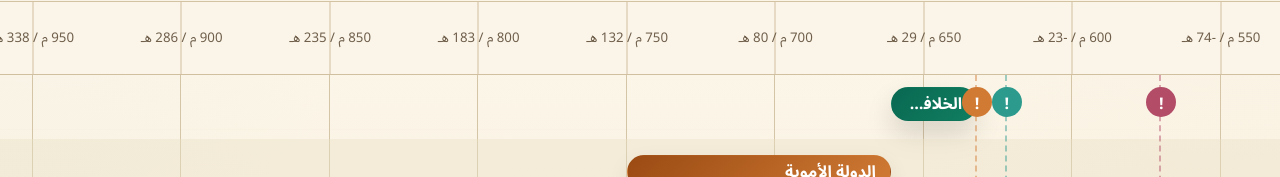
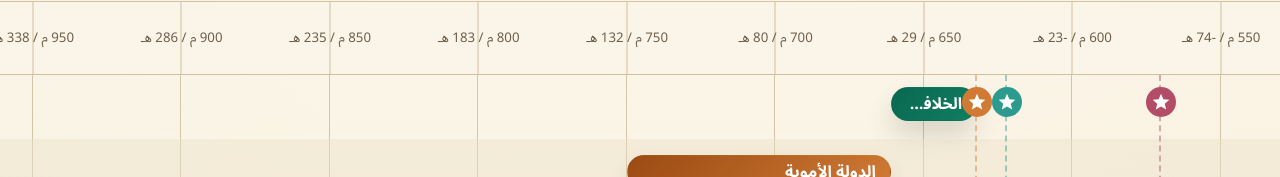
Before and after one commit to mohmoussad/interactive-wajiz, a React (Vite) app: page / in a window 1280 px wide. Shown: the part 150-327 px from the top of the page. Built offline with nearby package versions, Linux system fonts and the light colour scheme; the HTML template or start-up script is replaced by a standard one.

Commit message:
enhance TimelineMilestones by changing icon to star

```diff
--- a/src/components/timeline/TimelineMilestones.tsx
+++ b/src/components/timeline/TimelineMilestones.tsx
@@ -1,6 +1,7 @@
 import type { TimelineMilestone } from "../../types/timeline";
 import { milestoneClassMap } from "./timelineConfig";
 import { formatYear } from "./timelineDates";
+import StarIcon from '@mui/icons-material/Star';
 
 interface TimelineMilestonesProps {
   milestones: TimelineMilestone[];
@@ -24,7 +25,7 @@ export function TimelineMilestones({
           }}
         >
           <div className="timeline-milestone__badge" title={milestone.title}>
-            !
+            <StarIcon fontSize="small" />
           </div>
           <div className="timeline-milestone__card">
             <strong>{milestone.title}</strong>
```
